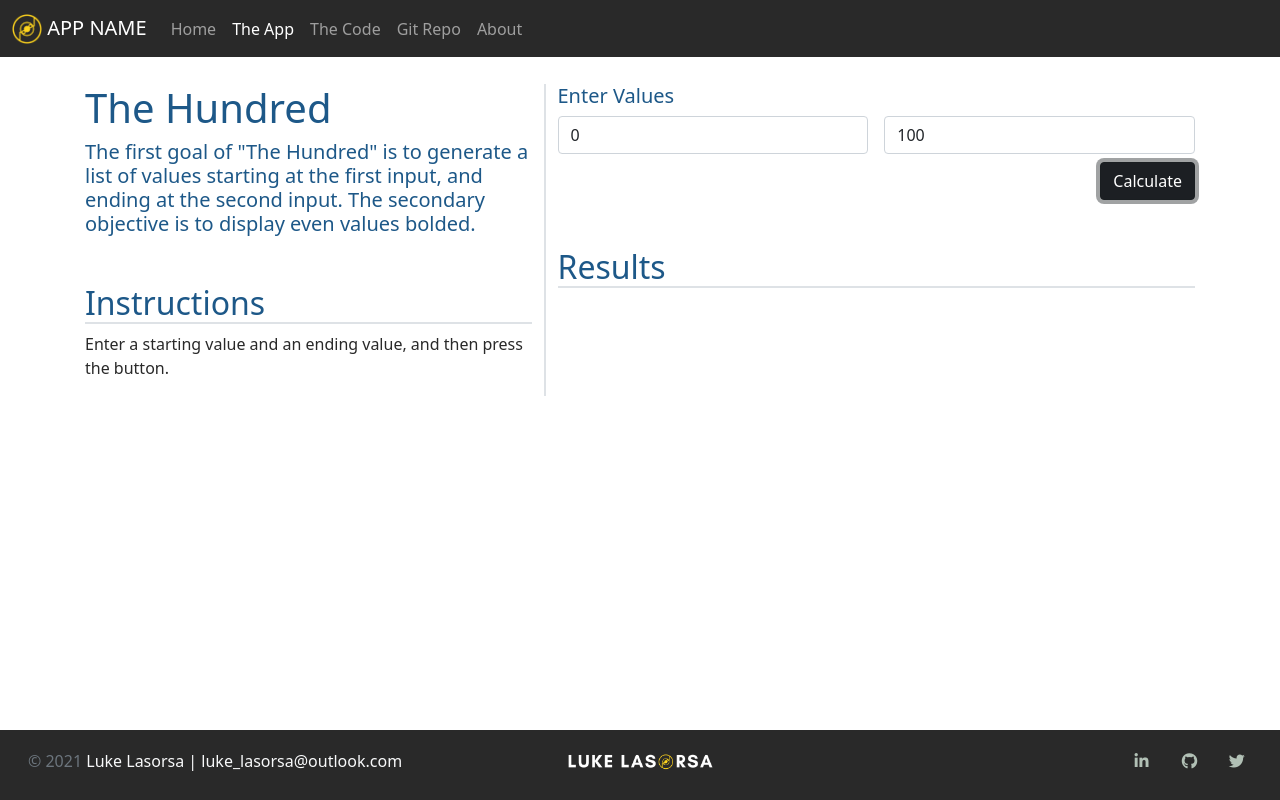
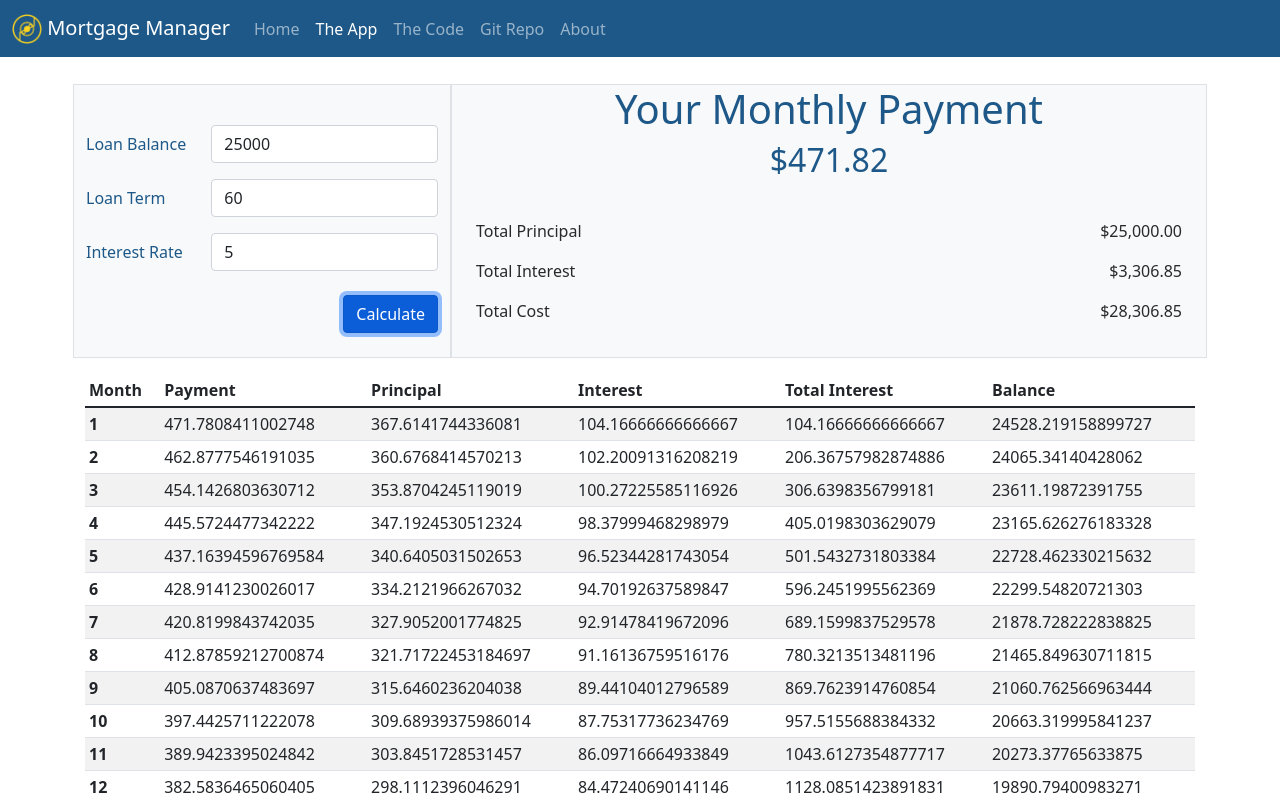
Before and after one commit to luke-las/LoanSchedule, a plain HTML site: page app.html in a window 1280 px wide. Both pictures are taken after a click on the button "Calculate". Shown: the top 800 px of the page. Drawn offline with nearby package versions, Linux system fonts and the light colour scheme.

Commit message:
site started - still to resolve math

```diff
--- a/CSS/site.css
+++ b/CSS/site.css
@@ -3,18 +3,20 @@
     --secondary-color:#ff993b;
     --dark-color: #292929;
     --white-color: #dff3e4;
+    --blue-color: rgb(53, 99, 160);
 }
+
 
 body{
     color:var(--dark-color);
 }
 
 nav{
-    background-color: var(--dark-color);
+    background-color: var(--primary-color);
 }
 
 footer{
-    background-color: var(--dark-color);
+    background-color: var(--primary-color);
     padding-right:1rem;
     padding-left:1rem;
 }
--- a/JS/site.js
+++ b/JS/site.js
@@ -1,4 +1,48 @@
-//call hello
-function helloWorld(){
-    alert("hello world!");
+function getValues(){
+    let loanBalance = (document.getElementById("loanBalance").value);
+    let loanTerm = (document.getElementById("loanTerm").value);
+
+    let loanInterest = (document.getElementById("loanInterest").value);
+
+    const rowObject= {};
+    let totalInterest=0;
+
+    rowObject.Balance = loanBalance;
+    let templateRows ="";
+    for(i = 1; i<=loanTerm; i++){
+        rowObject.Payment = totalMonthly(loanBalance, loanInterest, loanTerm);
+        rowObject.Interest = interestPayment(loanBalance, loanInterest);
+        totalInterest+=rowObject.Interest;
+        loanBalance = loanBalance - rowObject.Payment;
+        rowObject.Principal = principalPayment(rowObject.Payment, rowObject.Interest);
+
+
+        templateRows+=`<tr><th scope="row">${i}</th><td>${rowObject.Payment}</td><td>${rowObject.Principal}</td><td>${rowObject.Interest}</td><td>${totalInterest}</td><td>${loanBalance}</td></tr>`
+    }
+    document.getElementById("tableResults").innerHTML = templateRows;
+
+    document.getElementById("monthlyPayment").innerHTML = rowObject.Payment;
+    document.getElementById("totalPrincipal").innerHTML = loanBalance;
+    document.getElementById("totalCost").innerHTML = totalInterest + loanBalance;
 }
+
+function principalPayment(Payment, Interest){
+    let returnValue = Payment - Interest;
+    return (returnValue)
+}
+function interestPayment(Balance, loanInterest){
+    let returnValue = Balance * (loanInterest/1200);
+    return (returnValue)
+}
+function remainingBalance(loanBalance, Payment){
+    let returnValue = loanBalance - Payment;
+    return (returnValue)
+}
+function totalMonthly(loanBalance, loanInterest, loanTerm){
+    let monthlyInterest = loanInterest/1200;
+    return loanBalance * monthlyInterest * (Math.pow(1 + monthlyInterest, loanTerm)) / (Math.pow(1 + monthlyInterest, loanTerm) - 1);
+}
+function remainingBalance(Balance, Principal){
+    let returnValue = Balance - Principal;
+    return (returnValue)
+}
--- a/app.html
+++ b/app.html
@@ -1,7 +1,7 @@
 <!doctype html>
 <html lang="en" class="h-100">
 <head>
-    <title>App Name: A coding project</title>
+    <title>Mortgage Manager</title>
     <!-- Required meta tags -->
     <meta charset="utf-8">
     <meta name="viewport" content="width=device-width, initial-scale=1, shrink-to-fit=no">
@@ -19,7 +19,7 @@
 <!-- nav section -->
 <nav class="navbar navbar-expand-md navbar-dark fixed-top">
     <div class="container-fluid">
-        <a class="navbar-brand" href="#"><img src="/Img/favicon.png" width="30" height="30" class="d-inline-block align-text-top"> APP NAME</a>
+        <a class="navbar-brand" href="#"><img src="/Img/favicon.png" width="30" height="30" class="d-inline-block align-text-top"> Mortgage Manager</a>
         <button class="navbar-toggler" type="button" data-bs-toggle="collapse" data-bs-target="#navbarCollapse"
             aria-controls="navbarCollapse" aria-expanded="false" aria-label="Toggle navigation">
             <span class="navbar-toggler-icon"></span>
@@ -36,7 +36,7 @@
                     <a class="nav-link" href="/code.html">The Code</a>
                 </li>
                 <li class="nav-item">
-                    <a class="nav-link" target="_blank" href="#">Git Repo</a>
+                    <a class="nav-link" target="_blank" href="https://github.com/luke-las/LoanSchedule">Git Repo</a>
                 </li>
                 <li class="nav-item">
                     <a class="nav-link" target="_blank" href="#">About</a>
@@ -49,39 +49,78 @@
 <!-- main section -->
 <main class="flex-shrink-0">
     <div class="container mt-4">
-        <div class="row row-cols-1 row-cols-lg-2">
-            <div class="col col-lg-5 border-end border-2">
-                <h1>The Hundred</h1>
-                <h4 class="lead">The first goal of "The Hundred" is to generate a list of values starting at the first input, and ending at the second input. The secondary objective is to display even values bolded.</h4>
-                <h2 class="mt-5 border-bottom border-2">Instructions</h2>
-                <p>Enter a starting value and an ending value, and then press the button.</p>
+        <div class="row">
+            <div class="col-4 border bg-light">
+                <form>
+                    <div class="form-group row gy-3 mt-4">
+                        <h4 for="loanBalance" class="col-sm-4 col-form-label">Loan Balance</h4>
+                        <div class="col-sm-8">
+                            <input type="number" class="form-control" id="loanBalance" value="25000">
+                        </div>
+
+                        <h4 for="loanTerm" class="col-sm-4 col-form-label">Loan Term</h4>
+                        <div class="col-sm-8">
+                            <input type="number" class="form-control" id="loanTerm" value="60">
+                        </div>
+
+                        <h4 for="interestRate" class="col-sm-4 col-form-label">Interest Rate</h4>
+                        <div class="col-sm-8">
+                            <input type="number" class="form-control" id="loanInterest" value="5">
+                        </div>
+                    </div>
+                    <div class="d-flex flex-row-reverse mt-4 mb-4">
+                        <button type="button" id="btnSubmit" class="btn btn-primary">Calculate</button>
+                    </div>
+                </form>
             </div>
-            <div class="col col-lg-7">
-                <div>
-                    <h5>Enter Values</h5>
-                    <form class="row gy-2 gx-3">
+            <div class="col-8 border bg-light">
+                <div class="row justify-content-center">
+                    <div class="col-12 text-center">
+                        <h1>Your Monthly Payment</h1>
+                    </div>
+                    <div class="col-12 text-center">
+                        <h2>$471.82</h2>
+                    </div>
+                    <div class="row justify-content-between row-cols-2 gy-3">
                         <div class="col">
-                            <input id="startValue" type="number" class="form-control" placeholder="Starting Value" value="0" aria-label="Start Value">
+                            Total Principal
+                        </div>
+                        <div class="col text-end">
+                            $25,000.00
                         </div>
                         <div class="col">
-                            <input id="endValue" type="number" class="form-control" placeholder="End Value" value="100" aria-label="End Value">
+                            Total Interest
                         </div>
-                        <div class="col-12 justify-content-end d-flex">
-                            <button type="button" id="btnSubmit"class="btn btn-large btn-dark">Calculate</button>
+                        <div class="col text-end">
+                            $3,306.85
                         </div>
-                    </form>
-                    <h2 class="mt-5 border-bottom border-2">Results</h2>
-                    <div class="table-responsive">
-                        <table class="table table-striped table-sm">
-                            <tbody id="results">
-                                <!-- results go here -->
-                            </tbody>
-                        </table>
+                        <div class="col">
+                            Total Cost
+                        </div>
+                        <div class="col text-end">
+                            $28,306.85
+                        </div>
                     </div>
                 </div>
             </div>
         </div>
+        <div class="mt-3">
+            <table class="table table-striped table-sm table-responsive">
+                <thead>
+                    <tr>
+                        <th scope="col">Month</th>
+                        <th scope="col">Payment</th>
+                        <th scope="col">Principal</th>
+                        <th scope="col">Interest</th>
+                        <th scope="col">Total Interest</th>
+                        <th scope="col">Balance</th>
+                    </tr>
+                </thead>
+                <tbody id="tableResults">
 
+                </tbody>
+            </table>
+        </div>
     </div>
 </main>
 <!-- footer section -->
@@ -108,6 +147,7 @@
     <script src="https://cdn.jsdelivr.net/npm/bootstrap@5.1.1/dist/js/bootstrap.bundle.min.js"
         integrity="sha384-/bQdsTh/da6pkI1MST/rWKFNjaCP5gBSY4sEBT38Q/9RBh9AH40zEOg7Hlq2THRZ" crossorigin="anonymous">
     </script>
+    <script src="/JS/site.js"></script>
     <script>
         document.getElementById("btnSubmit").addEventListener("click", getValues);
     </script>
```
Also changed, not shown: index.html (+6 -6 lines), IMG/Amortization applied.png (added).
